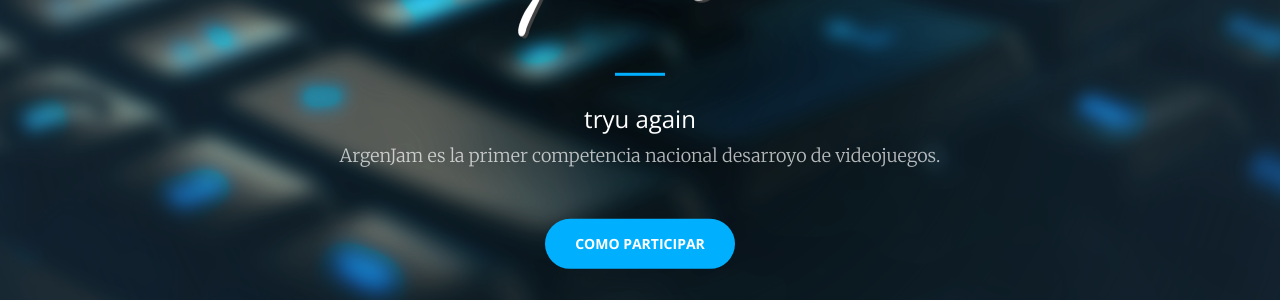
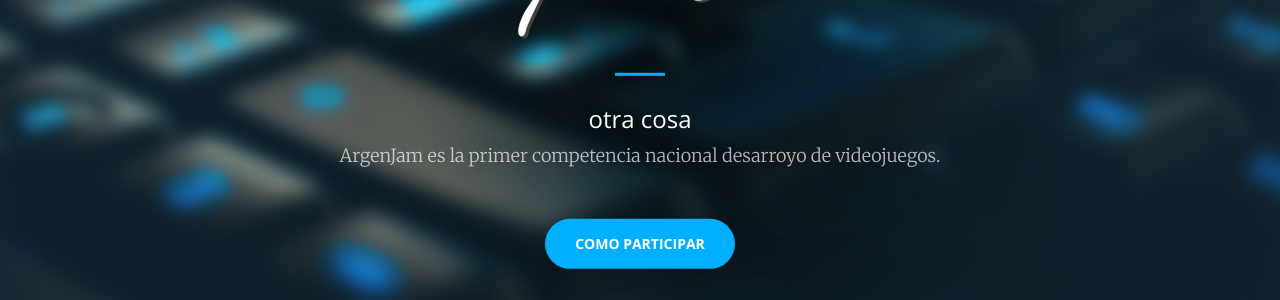
Before and after one commit to TabrisArg/argenjam, a Jekyll site: the page built from index.html, in a window 1280 px wide and 900 px high. Shown: the part 419-719 px from the top of the window. Built offline with Jekyll 4.4.1, drawn with Linux system fonts in a browser that asks for light colours.

Commit message:
rollback

```diff
--- a/_includes/header.html
+++ b/_includes/header.html
@@ -3,7 +3,7 @@
         <div class="header-content-inner">
             <img src="/img/Logo_no_bg.png" alt="ArgenJam logo">
             <hr>
-            <h3>tryu again</h3>
+            <h3>otra cosa</h3>
             <p>ArgenJam es la primer competencia nacional desarroyo de videojuegos.</p>
             <a href="#about" class="btn btn-primary btn-xl page-scroll">Como participar</a>
         </div>
```
